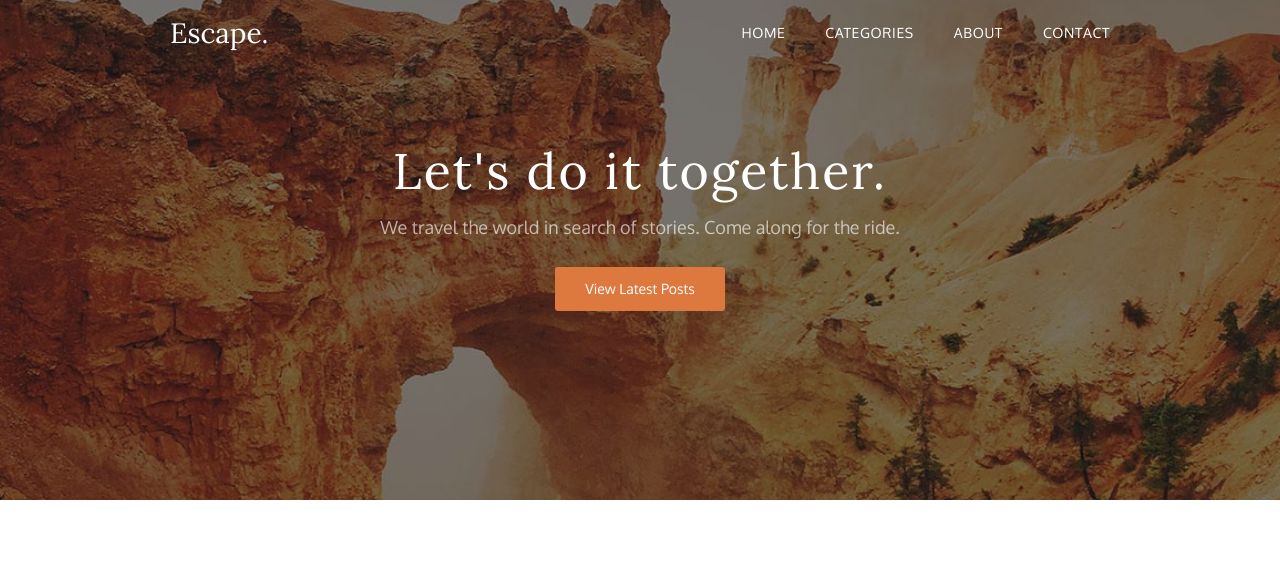
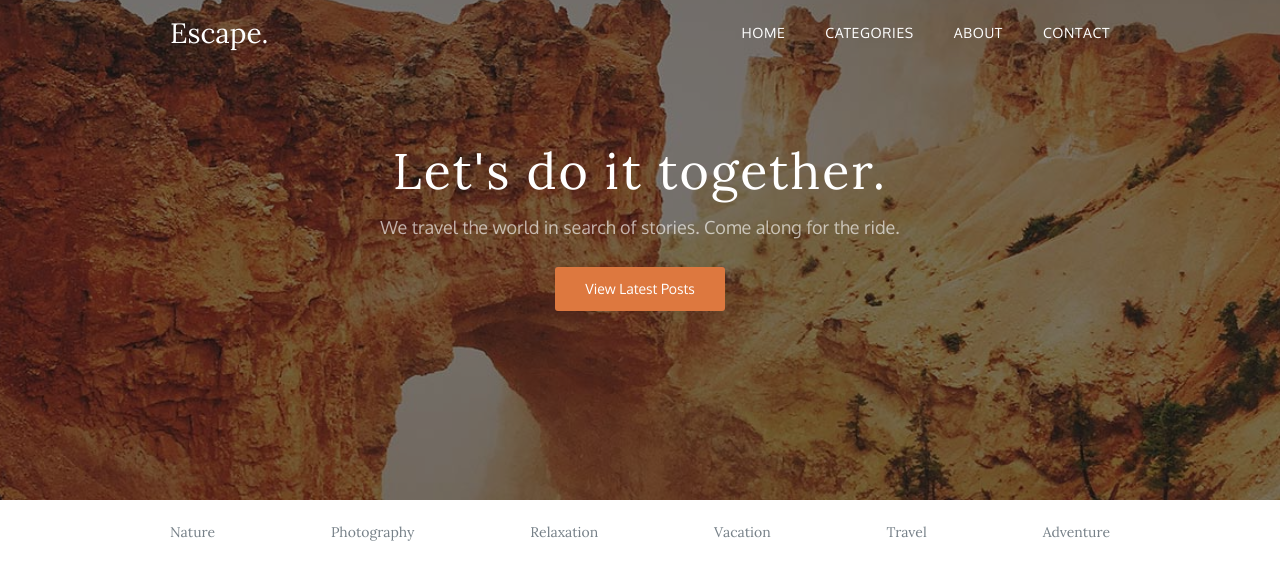
Before and after one commit to boikoua/escape_landing, a React (Vite) app: page / in a window 1280 px wide. Shown: the top 580 px of the page. Built offline with nearby package versions, Linux system fonts and the light colour scheme.

Commit message:
add Categories Component

```diff
--- a/src/App.tsx
+++ b/src/App.tsx
@@ -1,10 +1,12 @@
 import './App.scss';
 import Header from './components/Header';
+import Main from './components/Main';
 
 function App() {
   return (
     <div className="app">
       <Header />
+      <Main />
     </div>
   );
 }
--- /dev/null
+++ b/src/api/categories.ts
@@ -0,0 +1,10 @@
+import { Categories } from '../types/Categories';
+
+export const categories: Categories[] = [
+  { id: 1, title: 'nature' },
+  { id: 2, title: 'photography' },
+  { id: 3, title: 'relaxation' },
+  { id: 4, title: 'vacation' },
+  { id: 5, title: 'travel' },
+  { id: 6, title: 'adventure' },
+];
--- /dev/null
+++ b/src/components/Categories/Categories.module.scss
@@ -0,0 +1,39 @@
+@use './../../styles/variables.scss' as *;
+@use './../../styles/mixins.scss' as *;
+
+.categories {
+  padding-block: 22px;
+  background-color: $categories-bg-color;
+}
+
+.items {
+  display: flex;
+  gap: 25px;
+  overflow-x: auto;
+  -webkit-overflow-scrolling: touch;
+
+  &::-webkit-scrollbar {
+    display: none;
+  }
+
+  @include tablet-screen {
+    width: 100%;
+    justify-content: space-between;
+    overflow: hidden;
+  }
+}
+
+.item {
+  transition: transform 0.3s ease;
+
+  &:hover {
+    transform: scale(1.2);
+  }
+}
+
+.link {
+  color: $category-color;
+  font-size: 14px;
+  font-weight: 400;
+  line-height: 20px;
+}
--- /dev/null
+++ b/src/components/Categories/Categories.tsx
@@ -0,0 +1,22 @@
+import { categories } from '../../api/categories';
+import style from './Categories.module.scss';
+
+const Categories = () => {
+  const showCategories = categories.map((category) => (
+    <li key={category.id} className={style.item}>
+      <a className={style.link} href="#">
+        {category.title[0].toUpperCase() + category.title.slice(1)}
+      </a>
+    </li>
+  ));
+
+  return (
+    <section className={style.categories}>
+      <div className="container">
+        <ul className={style.items}>{showCategories}</ul>
+      </div>
+    </section>
+  );
+};
+
+export default Categories;
--- /dev/null
+++ b/src/components/Categories/index.ts
@@ -0,0 +1 @@
+export { default } from './Categories';
--- /dev/null
+++ b/src/components/Main/Main.tsx
@@ -0,0 +1,12 @@
+import Categories from '../Categories';
+import style from './Main.module.scss';
+
+const Main = () => {
+  return (
+    <main className={style.main}>
+      <Categories />
+    </main>
+  );
+};
+
+export default Main;
--- /dev/null
+++ b/src/components/Main/index.ts
@@ -0,0 +1 @@
+export { default } from './Main';
--- /dev/null
+++ b/src/types/Categories.ts
@@ -0,0 +1,4 @@
+export type Categories = {
+  id: number;
+  title: string;
+};
```
Also changed, not shown: src/components/Main/Main.module.scss (added).
